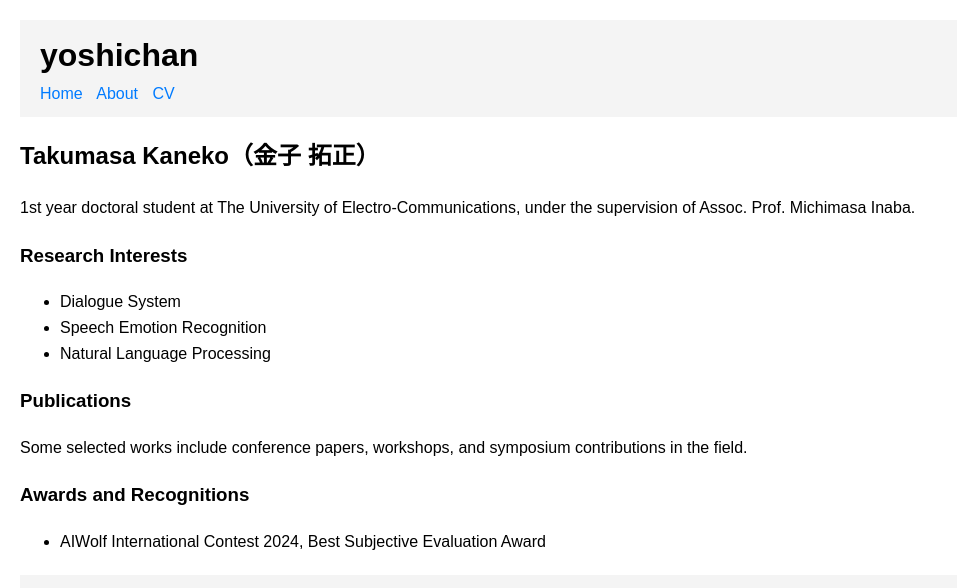
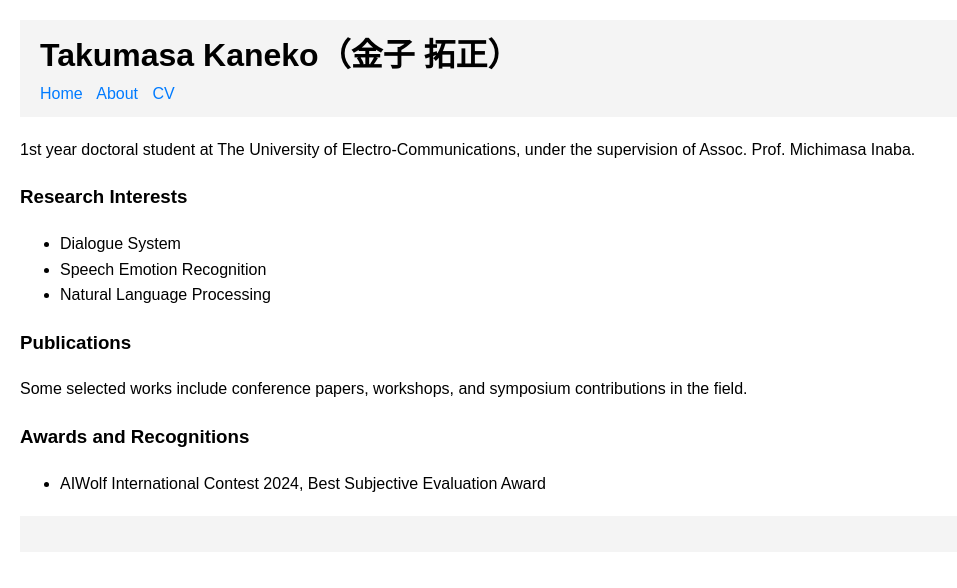
Before and after one commit to ieneko10/profile, a plain HTML site: page index.html in a window 1280 px wide. Shown: the whole page, without its empty margins (0-957 px from the left). Drawn offline with Linux system fonts and the light colour scheme.

Commit message:
Update index.html

```diff
--- a/index.html
+++ b/index.html
@@ -39,7 +39,7 @@
 </head>
 <body>
     <header>
-        <h1>yoshichan</h1>
+        <h1>Takumasa Kaneko（金子 拓正）</h1>
         <nav>
             <a href="#">Home</a>
             <a href="#">About</a>
@@ -47,7 +47,6 @@
         </nav>
     </header>
     <section>
-        <h2>Takumasa Kaneko（金子 拓正）</h2>
         <p>1st year doctoral student at The University of Electro-Communications, under the supervision of Assoc. Prof. Michimasa Inaba.</p>
     </section>
     <section>
```
